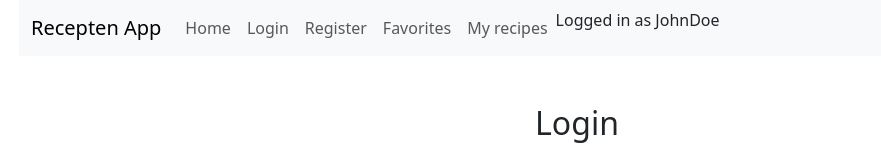
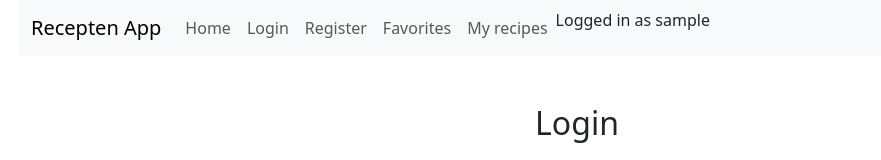
Before and after one commit to JiWe97/EP1, an Angular app in the folder app/: page /login in a window 1280 px wide. Shown: the top 160 px of the page, without its empty margins (63-944 px from the left). Built offline with nearby package versions, Linux system fonts and the light colour scheme; sample sign-in values are in the browser's storage.

Commit message:
Bug fixes to fix the login method and navigation to homepage after succesfull login

```diff
--- a/app/src/app/app.component.ts
+++ b/app/src/app/app.component.ts
@@ -14,13 +14,25 @@ import { FormsModule } from '@angular/forms';
 export class AppComponent {
   isLoggedIn() {
     // Implement logic to check if the user is logged in
-    // For simplicity, you can return true/false based on a variable or authentication service
-    return true; // Placeholder value, update as needed
+    console.log('You are logged in');
+
+    const token = localStorage.getItem('token');
+    return token !== null; // Return true if a token is found
   }
 
   getUsername() {
     // Implement logic to get the username of the logged-in user
-    // For simplicity, you can return a hardcoded username or retrieve it from an authentication service
-    return 'JohnDoe'; // Placeholder value, update as needed
+    try {
+      const userName = localStorage.getItem('userName');
+      if (userName) {
+        return userName;
+      } else {
+        // Handle case where userName is not set
+        return 'Unknown User'; // Placeholder, update as needed
+      }
+    } catch (e) {
+      console.error('Error accessing local storage:', e);
+      return 'Unknown User'; // Placeholder, handle this as per your application's logic
+    }
   }
 }
--- a/app/src/app/login/login.component.html
+++ b/app/src/app/login/login.component.html
@@ -10,7 +10,7 @@
               class="form-control"
               id="Username"
               placeholder="User Name"
-              [ngModel]="userName"
+              [(ngModel)]="userName"
               name="userName"
               required
             />
@@ -21,7 +21,7 @@
               class="form-control"
               id="password"
               placeholder="Password"
-              [ngModel]="password"
+              [(ngModel)]="password"
               name="password"
               required
             />
--- a/app/src/app/login/login.component.ts
+++ b/app/src/app/login/login.component.ts
@@ -1,6 +1,7 @@
 import { Component } from '@angular/core';
 import { FormsModule } from '@angular/forms';
 import { UserService } from '../shared/user.service';
+import { Router } from '@angular/router';
 
 @Component({
   selector: 'app-login',
@@ -14,15 +15,18 @@ export class LoginComponent {
   password!: string;
   showPassword: boolean = false;
 
-  constructor(private userService: UserService) {}
+  constructor(private userService: UserService, private router: Router) {}
 
   async onSubmit() {
+
     const token = await this.userService.login(this.userName, this.password);
     if (token) {
       //Store token in local storage
+      localStorage.setItem('userName', this.userName.toString());
       localStorage.setItem('token', token);
       //Redirect to protected component
-      // ...
+      this.router.navigate(['/home']);
+
     } else {
       alert('Invalid username or password.');
     }
@@ -36,5 +40,6 @@ export class LoginComponent {
 // logout method
 	logout() {
     localStorage.removeItem('token');
+    localStorage.removeItem('userName');
     }
 }
--- a/app/src/app/shared/user.service.ts
+++ b/app/src/app/shared/user.service.ts
@@ -35,7 +35,9 @@ export class UserService {
     // Checks user credentials and returns a valid token or null
     async  login(userName:  string, password:  string) {
       let users = await this.getUsers();
-      let user = users.find((u: { userName: string; password: string; }) => u.userName === userName);
+
+      let user = users.find((u: { username: string; password: string; }) => u.username === userName);
+
       if (user && bcrypt.compareSync(password, user.password)) {
         return user.id.toString();
       }
```
